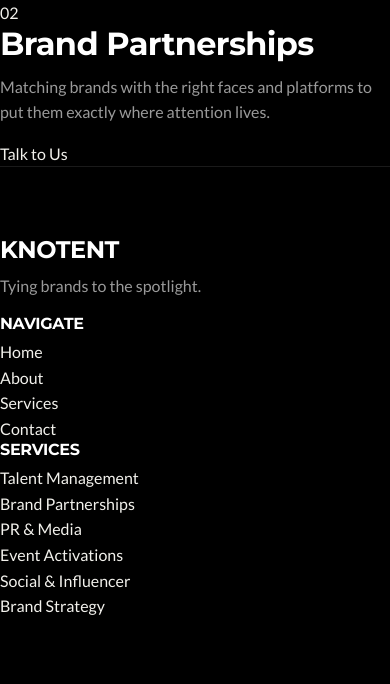
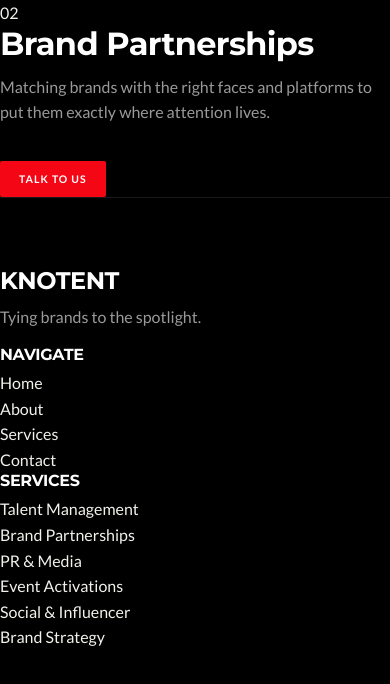
Before and after one commit to knotentdigitalmedia-design/Knotent-Website, a React (Vite) app in the folder Website Files/: page /services/brand-partnerships in a window 390 px wide. Shown: the top 684 px of the page. Built offline with nearby package versions, Linux system fonts and the light colour scheme.

Commit message:
Reduce CTA button sizes for mobile screens

```diff
--- a/Website Files/src/index.css
+++ b/Website Files/src/index.css
@@ -101,22 +101,26 @@
 .btn {
   display: inline-flex;
   align-items: center;
-  gap: 10px;
-  padding: 15px 30px;
+  justify-content: center;
+  gap: 8px;
+  padding: 12px 24px;
   font-family: var(--font-body);
   font-weight: 700;
-  font-size: 13px;
-  letter-spacing: 0.14em;
+  font-size: 12px;
+  letter-spacing: 0.12em;
   text-transform: uppercase;
   border-radius: var(--radius);
   border: 1px solid transparent;
   transition: transform 0.25s ease, box-shadow 0.25s ease, background 0.25s ease, color 0.25s ease;
-  white-space: nowrap;
+  white-space: normal;
+  text-align: center;
+  line-height: 1.4;
 }
-@media (max-width: 600px) {
+@media (max-width: 768px) {
   .btn {
-    padding: 10px 20px;
-    font-size: 11px;
+    padding: 10px 18px;
+    font-size: 10.5px;
+    letter-spacing: 0.1em;
   }
 }
 .btn--primary {
--- a/Website Files/src/pages/ServiceDetail.jsx
+++ b/Website Files/src/pages/ServiceDetail.jsx
@@ -25,7 +25,8 @@
 
       <Link
         to="/contact"
-        className="inline-block bg-red-600 hover:bg-red-700 text-white font-medium px-6 py-3 rounded transition"
+        className="btn btn--primary"
+        style={{ marginTop: '20px' }}
       >
         Talk to Us
       </Link>
```
